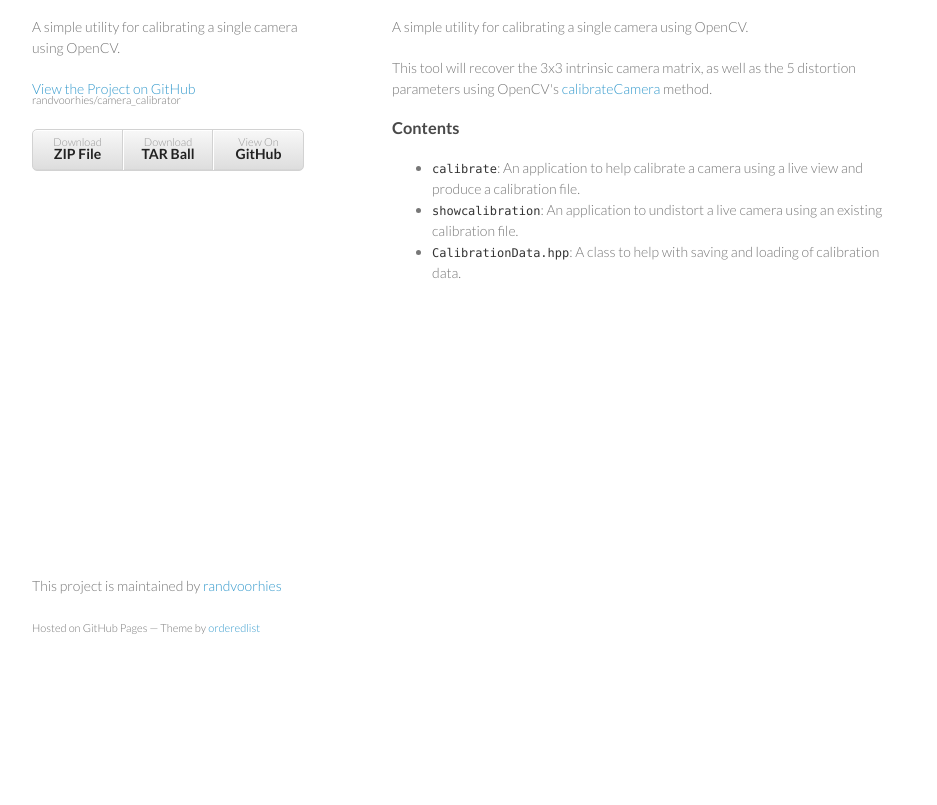
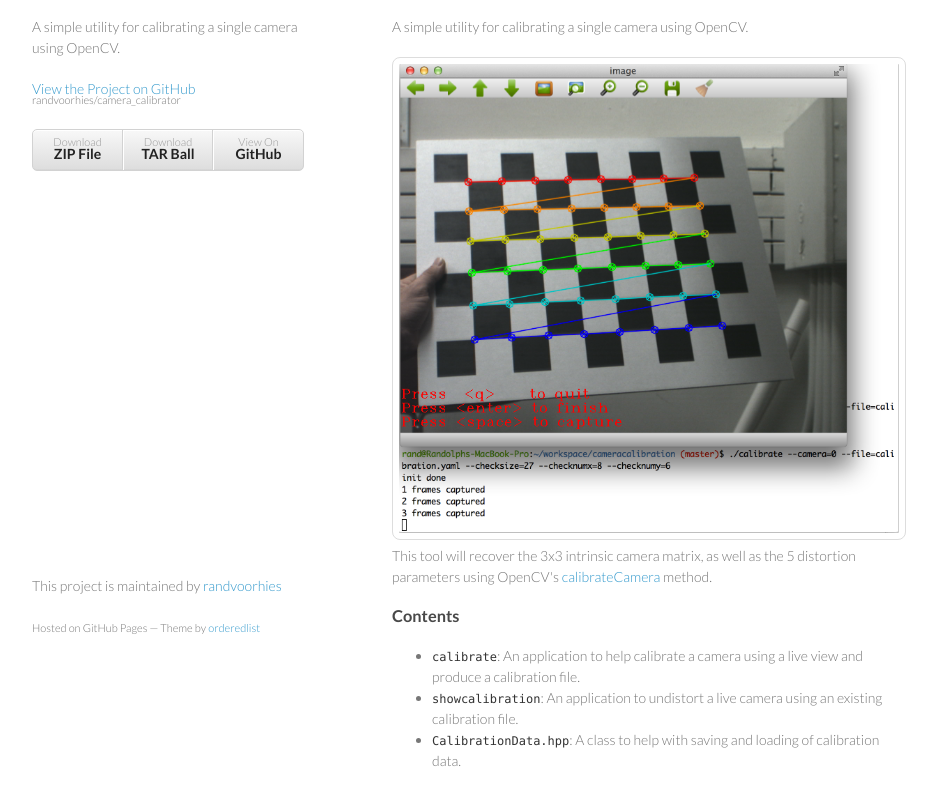
Before and after one commit to randvoorhies/camera_calibrator, a plain HTML site: page index.html in a window 1280 px wide. Shown: the part 93-898 px from the top of the page, without its empty margins (178-1115 px from the left). Before the commit the page ends 800 px from the top, so only its background shows below. Drawn offline with Linux system fonts and the light colour scheme.

Commit message:
Adding screenshot

```diff
--- a/index.html
+++ b/index.html
@@ -33,6 +33,8 @@
 
 <p>A simple utility for calibrating a single camera using OpenCV.</p>
 
+<img src="screenshot.png" alt="screenshot" style="padding:6px; background-color:#ffffff; border: 1px solid #dddddd; border-radius:8px"/>
+
 <p>This tool will recover the 3x3 intrinsic camera matrix, as well as the
 5 distortion parameters using OpenCV's <a href="http://docs.opencv.org/modules/calib3d/doc/camera_calibration_and_3d_reconstruction.html#calibratecamera">calibrateCamera</a> method.</p>
 
```
Also changed, not shown: screenshot.png (added).
